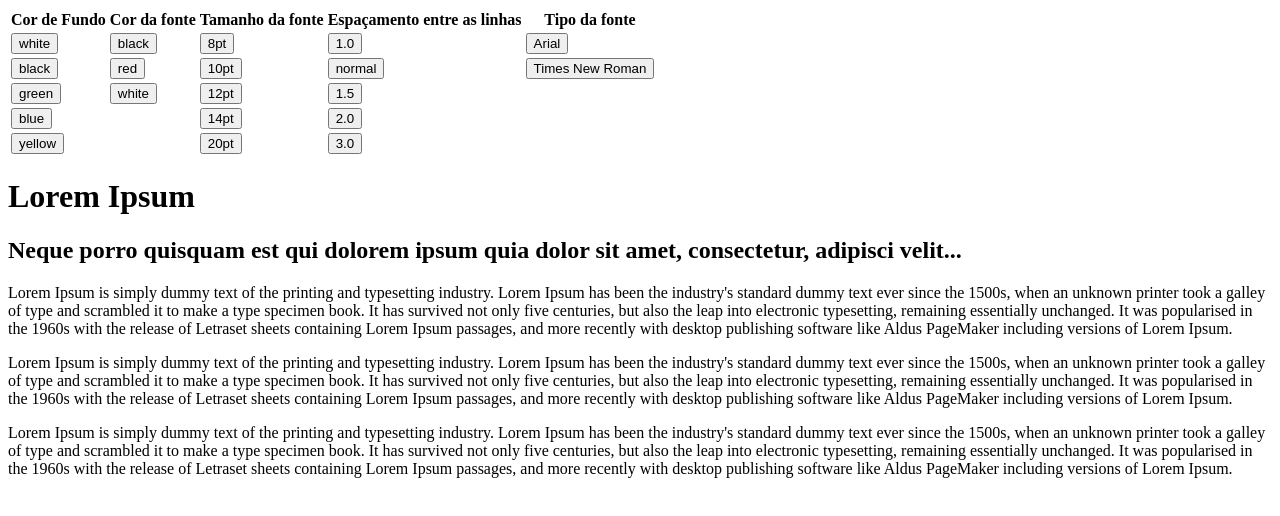
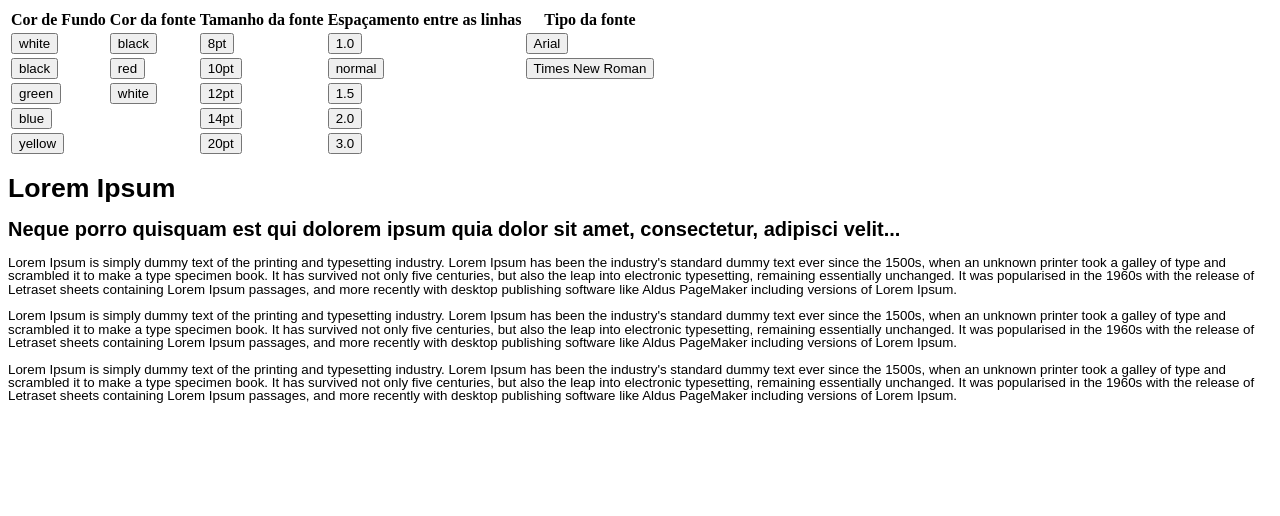
Before and after one commit to vsalisbr/trybe-exercicios, a plain HTML site: page modulo-01_fundamentos/secao-04_javascript-dom-eventos-e-webstorage/04_web-storage/index.html in a window 1280 px wide. Drawn offline with Linux system fonts and the light colour scheme.

Commit message:
Finalizando exercício 4.4

```diff
--- a/modulo-01_fundamentos/secao-04_javascript-dom-eventos-e-webstorage/04_web-storage/index.html
+++ b/modulo-01_fundamentos/secao-04_javascript-dom-eventos-e-webstorage/04_web-storage/index.html
@@ -5,15 +5,14 @@
   <meta http-equiv="X-UA-Compatible" content="IE=edge">
   <meta name="viewport" content="width=device-width, initial-scale=1.0">
   <title>Document</title>
-  <link rel="stylesheet" href="./css/style.css">
 </head>
 <body id="body">
   <section id="btnsArea"></section>
-  <header>
-    <h1>Lorem Ipsum</h1>
-    <h2>Neque porro quisquam est qui dolorem ipsum quia dolor sit amet, consectetur, adipisci velit...</h2>
-  </header>
-  <main>
+  <main id="main">
+    <header>
+      <h1>Lorem Ipsum</h1>
+      <h2>Neque porro quisquam est qui dolorem ipsum quia dolor sit amet, consectetur, adipisci velit...</h2>
+    </header>
     <p>
       Lorem Ipsum is simply dummy text of the printing and typesetting industry. Lorem Ipsum has been the industry's standard dummy text ever since the 1500s, when an unknown printer took a galley of type and scrambled it to make a type specimen book. It has survived not only five centuries, but also the leap into electronic typesetting, remaining essentially unchanged. It was popularised in the 1960s with the release of Letraset sheets containing Lorem Ipsum passages, and more recently with desktop publishing software like Aldus PageMaker including versions of Lorem Ipsum.
     </p>
--- a/modulo-01_fundamentos/secao-04_javascript-dom-eventos-e-webstorage/04_web-storage/js/scripts.js
+++ b/modulo-01_fundamentos/secao-04_javascript-dom-eventos-e-webstorage/04_web-storage/js/scripts.js
@@ -8,11 +8,11 @@ window.onload = () => {
 };
 
 let cfgObj = {
-  cfgVersion: 0.3,
+  cfgVersion: 0.4,
   backgroundColor: 'white',
   fontColor: 'black',
-  fontSize: '1pt',
-  lineSize: '1px',
+  fontSize: '10',
+  lineSize: '1',
   font: 'Arial',
 };
 
@@ -188,7 +188,7 @@ function setFontColor (event) {
 }
 
 function setFontSize (event) {
-  cfgObj.fontSize = event.target.textContent;
+  cfgObj.fontSize = parseInt(event.target.textContent);
   setCfg();
 }
 
@@ -218,6 +218,12 @@ function getCfg() {
 
 function applyCfg() {
   const body = document.getElementById('body');
+  const main = document.getElementById('main');
   body.style.backgroundColor = cfgObj.backgroundColor;
-  console.log(cfgObj);
+  for (key of main.children) {
+    key.style.color = cfgObj.fontColor;
+    key.style.fontSize = `${cfgObj.fontSize}pt`;
+    key.style.lineHeight = `${cfgObj.lineSize}`;
+    key.style.fontFamily = `${cfgObj.font}`;
+  }
 }
```
Also changed, not shown: modulo-01_fundamentos/secao-04_javascript-dom-eventos-e-webstorage/04_web-storage/css/style.css (deleted).
